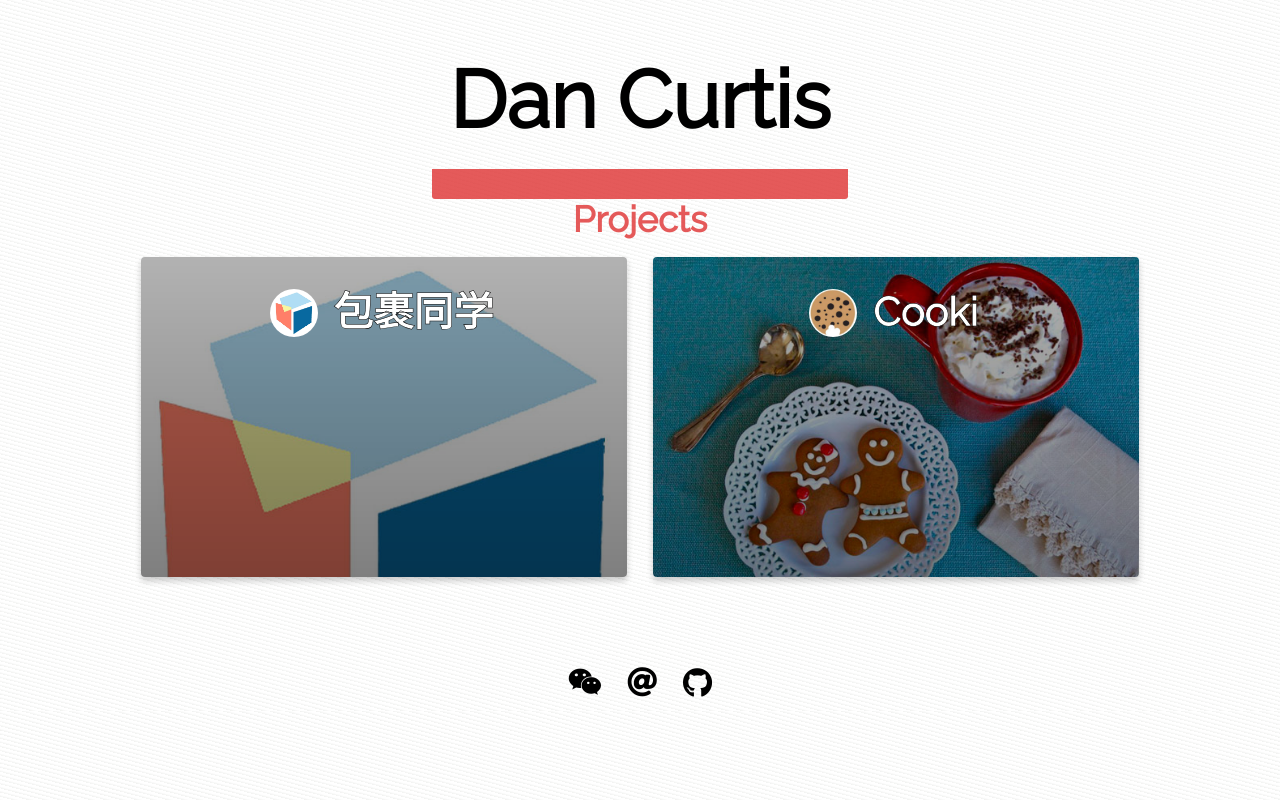
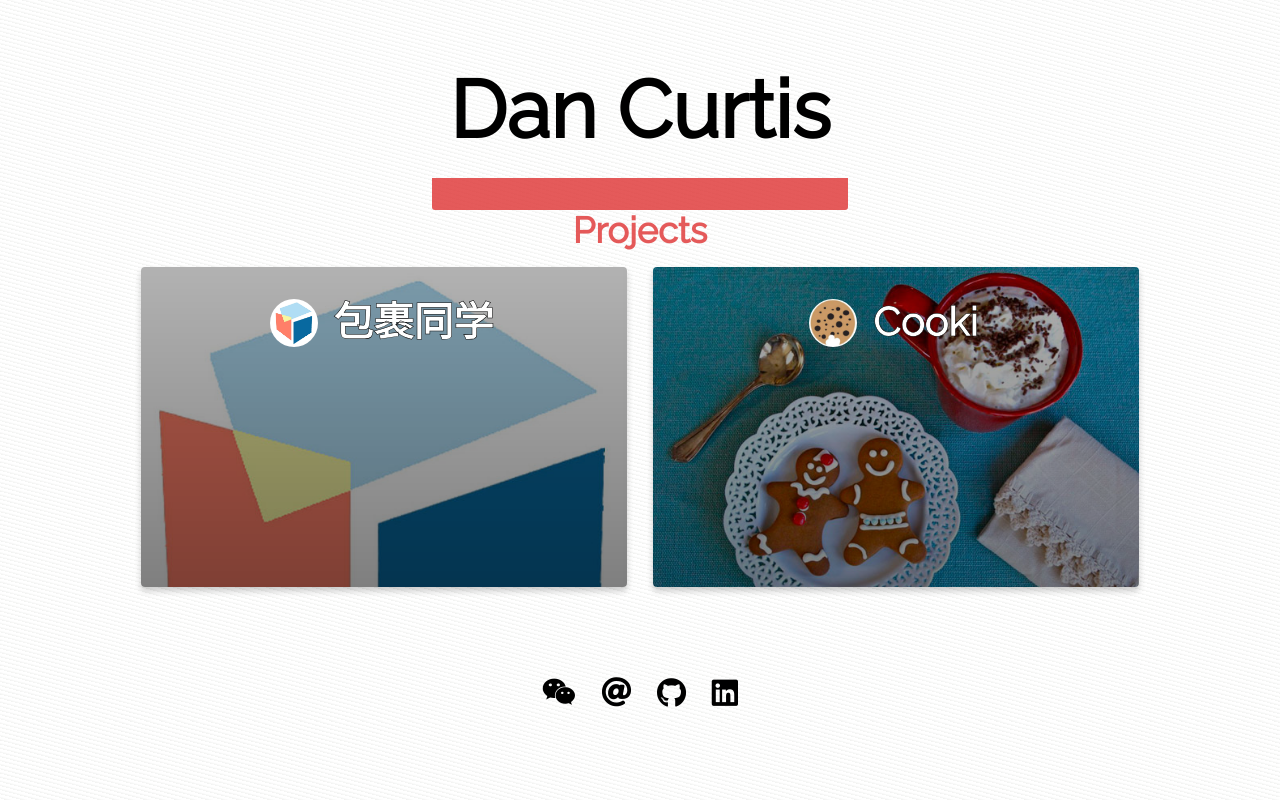
Before and after one commit to dancorpx/profile, a plain HTML site: page index.html in a window 1280 px wide. Drawn offline with Linux system fonts and the light colour scheme.

Commit message:
added linkedin

```diff
--- a/index.html
+++ b/index.html
@@ -9,17 +9,17 @@
     <meta charset="UTF-8">
     <meta name="viewport" content="width=device-width, initial-scale=1.0">
     <meta http-equiv="X-UA-Compatible" content="ie=edge">
-    <link rel="stylesheet" href="style.css">
+    <!-- stylesheets -->
     <link rel="stylesheet" href="normalize.css">
     <link href="https://fonts.googleapis.com/css?family=Raleway&display=swap" rel="stylesheet">
     <link rel="stylesheet" href="https://use.fontawesome.com/releases/v5.4.2/css/all.css" integrity="sha384-/rXc/GQVaYpyDdyxK+ecHPVYJSN9bmVFBvjA/9eOB+pb3F2w2N6fc5qB9Ew5yIns" crossorigin="anonymous">
+    <link rel="stylesheet" href="style.css">
     <title>Dan Curtis</title>
 </head>
 <body style="z-index: -100;background: repeating-linear-gradient(195deg, rgba(188, 192, 185, 0.01), rgba(188, 192, 185, 0.2) 2px, transparent 1px, transparent 4px)">
 <body class="fade-in">
     <div class="heading red-border">
         <h1 class="red-border">Dan Curtis</h1>
-        <!-- <div class="heading-stroke red-border">Dan Curtis</div> -->
     </div>
     <h2 class="title">Projects</h2>
         <div class="projects red-border">
@@ -54,5 +54,10 @@
             <i class="fab fa-github"></i>
         </a>
     </div>
+    <div class="btn" target="_blank">
+      <a href="https://www.linkedin.com/in/daniel-curtis-651308157/">
+        <i class="fab fa-linkedin" title="linkedin"></i>
+      </a>
+    </div>
 </footer>
 </html>
--- a/style.css
+++ b/style.css
@@ -186,7 +186,7 @@ a {
 
 /* .red-border {
     border: solid red;
-} */
+}*/
 
 
 @media screen and (min-width: 600px) {
```
